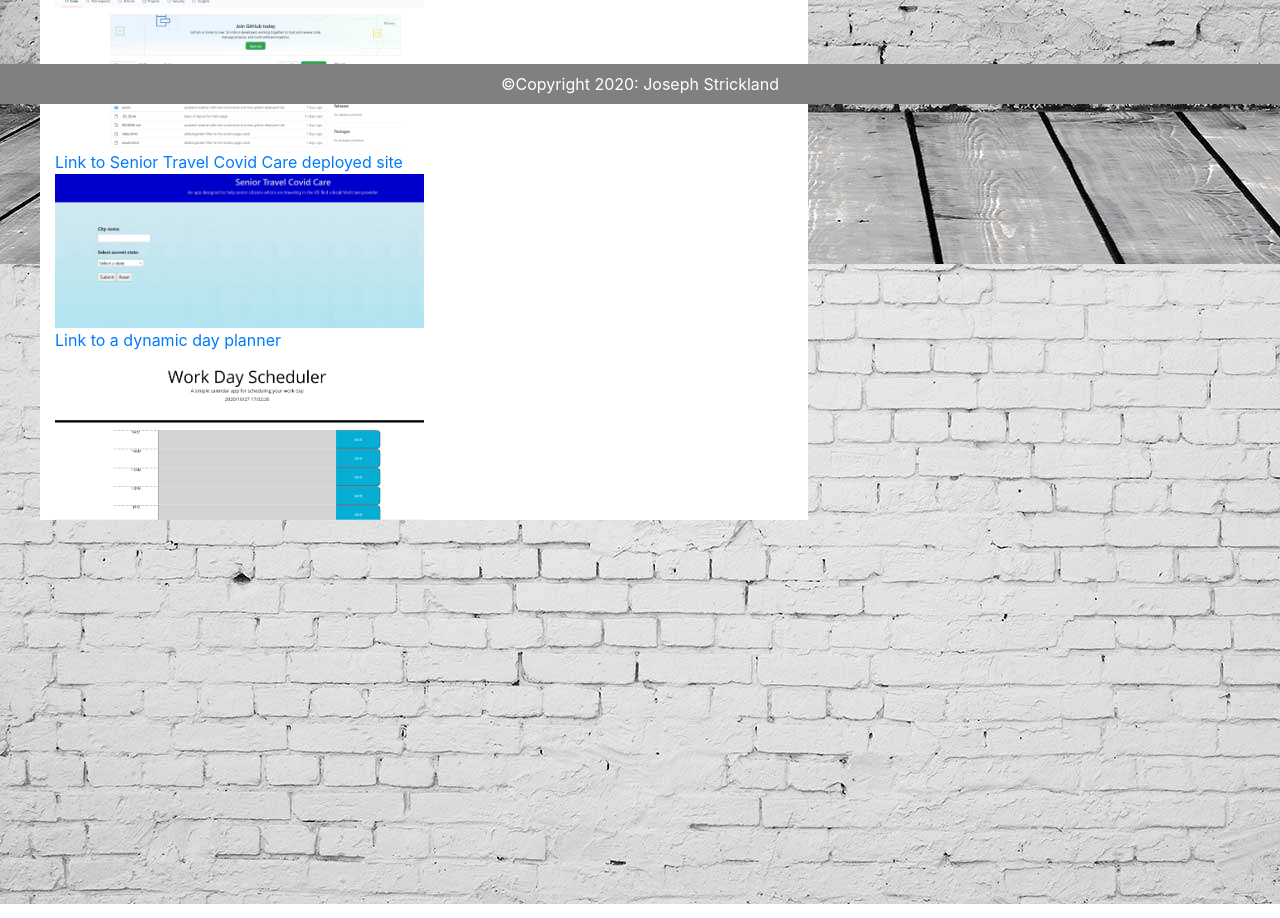
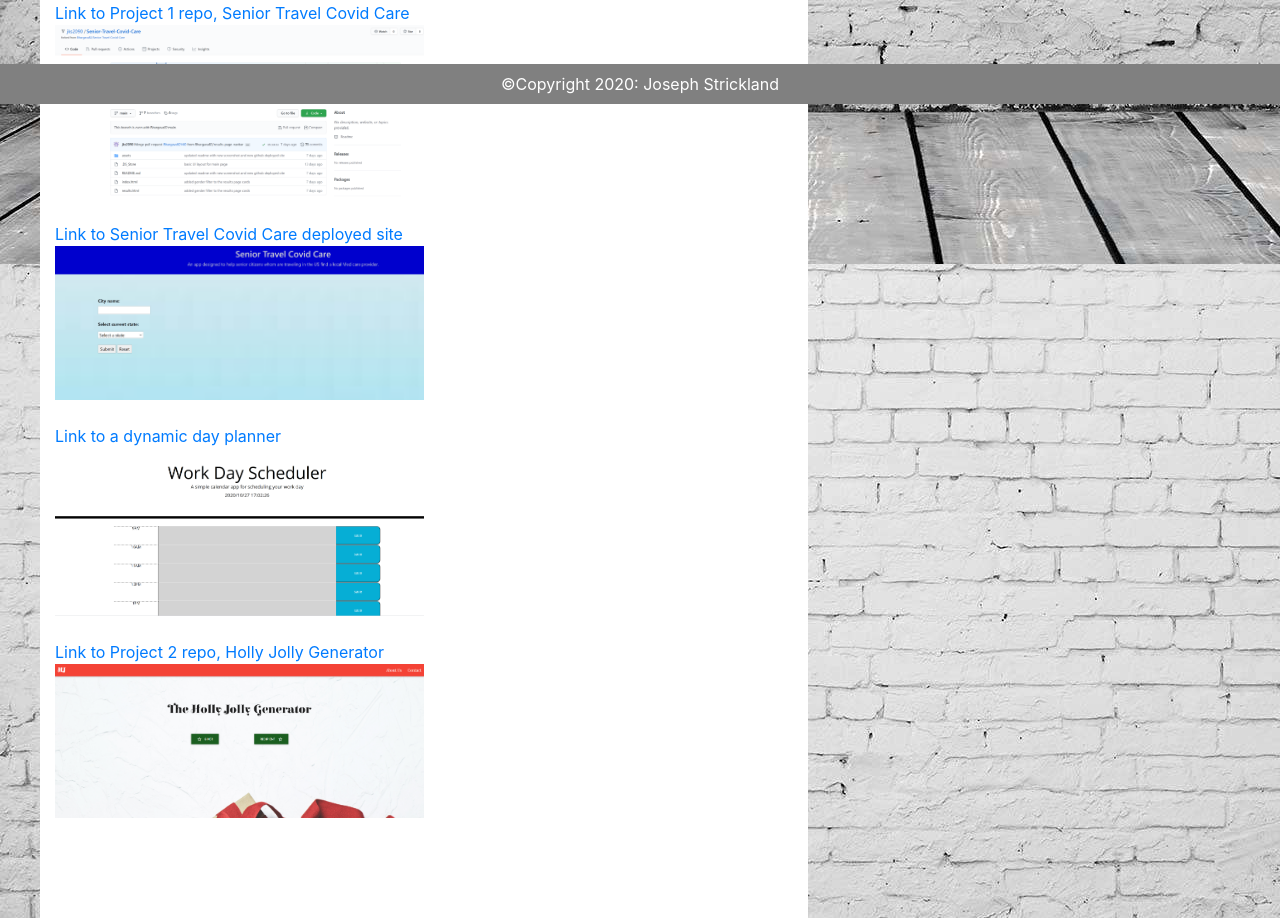
Before and after one commit to jks2090/Portfolio, a plain HTML site: page portfolio.html in a window 1280 px wide. Shown: the part 696-1614 px from the top of the page. Drawn offline with nearby package versions, Linux system fonts and the light colour scheme.

Commit message:
added changes

```diff
--- a/index.css
+++ b/index.css
@@ -1,7 +1,8 @@
 html{
     background-image: url(background.jpg);
     overflow-y: scroll;
-    height: 130%;
+
+
 }
 #navbar{
     text-emphasis-style: bold;
@@ -13,6 +14,7 @@ footer{
     text-align: center;
     background-color: grey;
     color: white;
+
 }
 #containerIndex{
     position: relative;
@@ -23,6 +25,7 @@ footer{
     width: 40%;
     max-height: auto;
     text-size-adjust: 2vh;
+    padding-bottom: 100px;
 
 }
 
--- a/portfolio.css
+++ b/portfolio.css
@@ -1,7 +1,7 @@
 html{
     background-image: url(background.jpg);
     overflow-y: scroll;
-    height: 200%;
+    overflow: auto;
 }
 
 footer{
@@ -22,6 +22,7 @@ footer{
     width: 60%;
     max-height: auto;
     text-size-adjust: 2vh;
+    padding-bottom: 100px;
 }
 
 #LinkedIn{
@@ -44,3 +45,7 @@ footer{
     max-width: 50%;
     max-height: 50%;
 }
+#HollyJolly{
+    max-width: 50%;
+    max-height: 50%;
+}
--- a/portfolio.html
+++ b/portfolio.html
@@ -40,21 +40,30 @@
         <br>
         <img src="Screenshot_4.png" alt="LinkedIn" id="LinkedIn">
         <br>
+        <br>
         <a href="https://github.com/jks2090?tab=repositories"> Link to my GitHub repository</a>
         <br>
         <img src="Screenshot_1.png" alt="gitHub" id="GitHub">
+        <br>
         <br>
         <a href="https://github.com/jks2090/Senior-Travel-Covid-Care"> Link to Project 1 repo, Senior Travel Covid Care</a>
         <br>
         <img src="Screenshot_3.png" alt="RepoSeniorTravel" id="RepoSeniorTravel">
         <br>
+        <br>
         <a href="https://jks2090.github.io/Senior-Travel-Covid-Care/"> Link to Senior Travel Covid Care deployed site</a>
         <br>
         <img src="Screenshot_2.png" alt="SeniorTravel" id="SeniorTravel">
         <br>
+        <br>
         <a href="https://jks2090.github.io/Dynamic-Planner/"> Link to a dynamic day planner</a>
         <br>
         <img src="Screenshot_5.png" alt="DynamicPlanner" id="DynamicPlanner">
+        <br>
+        <br>
+        <a href="https://github.com/jks2090/Project2-Oxygen"> Link to Project 2 repo, Holly Jolly Generator</a>
+        <br>
+        <img src="Screenshot_6.png" alt="HollyJolly" id="HollyJolly">
       </div>
 
 
```
Also changed, not shown: index.html (+3 -0 lines), Screenshot_6.png (added).
